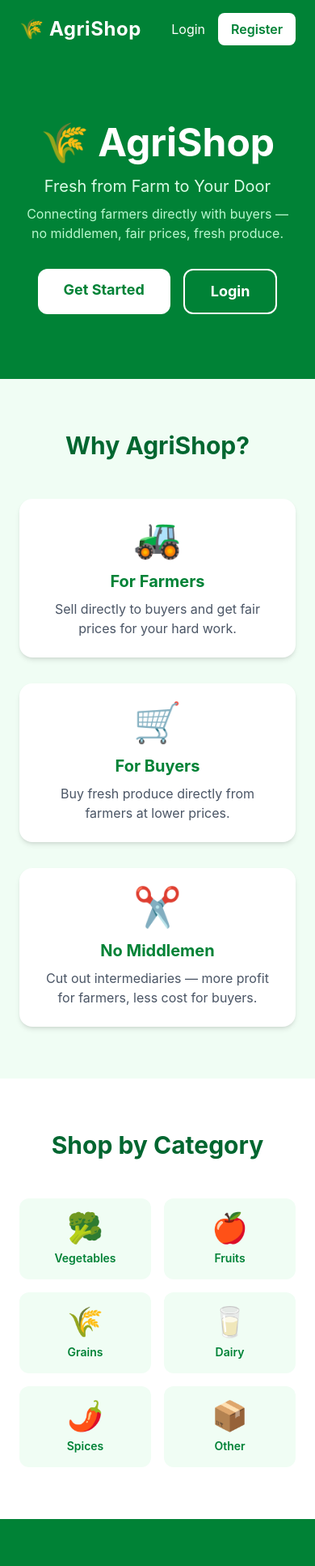
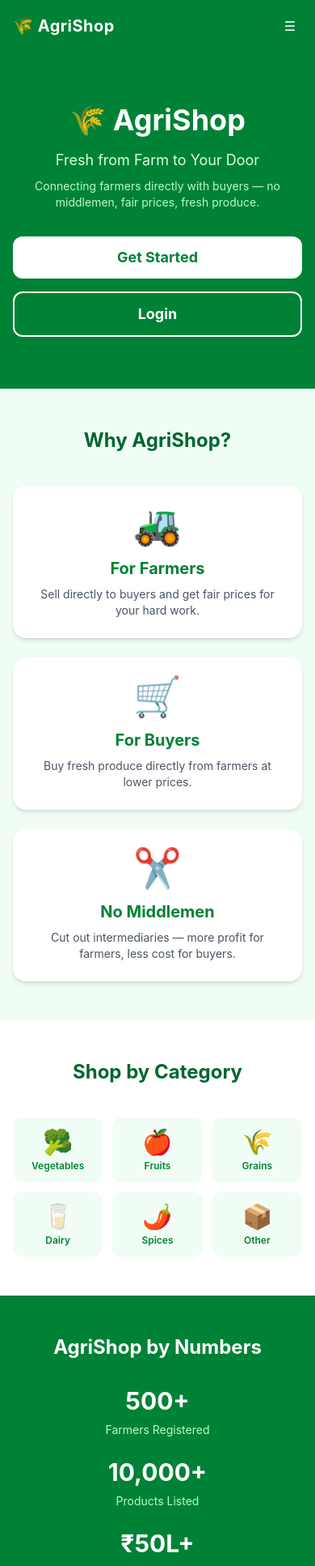
Before and after one commit to chidhambarambabu/agrishop, a React (Vite) app in the folder client/: page / in a window 390 px wide. Shown: the top 1934 px of the page at 81% size. Built offline with nearby package versions, Linux system fonts and the light colour scheme; no server answers.

Commit message:
Phase 15 - Mobile responsive polish

```diff
--- a/client/src/components/Navbar.jsx
+++ b/client/src/components/Navbar.jsx
@@ -1,3 +1,4 @@
+import { useState } from 'react';
 import { Link, useNavigate } from 'react-router-dom';
 import { useAuth } from '../context/AuthContext';
 import NotificationBell from './NotificationBell';
@@ -5,19 +6,23 @@ import NotificationBell from './NotificationBell';
 const Navbar = () => {
   const { user, logout } = useAuth();
   const navigate = useNavigate();
+  const [menuOpen, setMenuOpen] = useState(false);
 
   const handleLogout = () => {
     logout();
     navigate('/');
+    setMenuOpen(false);
   };
 
   return (
-    <nav className="bg-green-700 text-white px-6 py-4 flex items-center justify-between shadow-lg">
-      <Link to="/" className="text-2xl font-bold tracking-wide">
+    <nav className="bg-green-700 text-white shadow-lg">
+      <div className="px-4 py-3 flex items-center justify-between">
+        <Link to="/" className="text-xl font-bold tracking-wide">
           🌾 AgriShop
         </Link>
 
-      <div className="flex items-center gap-4">
+        {/* Desktop Menu */}
+        <div className="hidden md:flex items-center gap-4">
           {!user ? (
             <>
               <Link to="/login" className="hover:text-green-200 transition">Login</Link>
@@ -51,6 +56,60 @@ const Navbar = () => {
             </>
           )}
         </div>
+
+        {/* Mobile Menu Button */}
+        <div className="flex items-center gap-2 md:hidden">
+          {user && <NotificationBell />}
+          <button
+            onClick={() => setMenuOpen(!menuOpen)}
+            className="p-2 rounded-lg hover:bg-green-600 transition"
+          >
+            {menuOpen ? '✕' : '☰'}
+          </button>
+        </div>
+      </div>
+
+      {/* Mobile Dropdown */}
+      {menuOpen && (
+        <div className="md:hidden bg-green-800 px-4 py-3 space-y-2 border-t border-green-600">
+          {!user ? (
+            <>
+              <Link to="/login" onClick={() => setMenuOpen(false)}
+                className="block py-2 hover:text-green-200 transition">
+                Login
+              </Link>
+              <Link to="/register" onClick={() => setMenuOpen(false)}
+                className="block bg-white text-green-700 px-4 py-2 rounded-lg font-semibold text-center">
+                Register
+              </Link>
+            </>
+          ) : (
+            <>
+              {user.isAdmin && (
+                <Link to="/admin/dashboard" onClick={() => setMenuOpen(false)}
+                  className="block bg-yellow-400 text-gray-900 px-4 py-2 rounded-lg font-bold text-center">
+                  🛡️ Admin Dashboard
+                </Link>
+              )}
+              <Link
+                to={user.role === 'farmer' ? '/farmer/dashboard' : '/buyer/dashboard'}
+                onClick={() => setMenuOpen(false)}
+                className="block py-2 hover:text-green-200 transition"
+              >
+                📊 Dashboard
+              </Link>
+              <Link to="/profile" onClick={() => setMenuOpen(false)}
+                className="block py-2 hover:text-green-200 transition">
+                👤 Profile ({user.name})
+              </Link>
+              <button onClick={handleLogout}
+                className="w-full bg-red-500 px-4 py-2 rounded-lg hover:bg-red-600 transition text-left">
+                🚪 Logout
+              </button>
+            </>
+          )}
+        </div>
+      )}
     </nav>
   );
 };
--- a/client/src/pages/Landing.jsx
+++ b/client/src/pages/Landing.jsx
@@ -7,14 +7,16 @@ const Landing = () => {
   return (
     <div className="min-h-screen bg-green-50">
       {/* Hero */}
-      <div className="bg-green-700 text-white py-20 px-6 text-center">
-        <h1 className="text-5xl font-bold mb-4">🌾 AgriShop</h1>
-        <p className="text-xl text-green-100 mb-2">Fresh from Farm to Your Door</p>
-        <p className="text-green-200 mb-8 max-w-xl mx-auto">
+      <div className="bg-green-700 text-white py-16 px-4 text-center">
+        <h1 className="text-4xl md:text-5xl font-bold mb-4">🌾 AgriShop</h1>
+        <p className="text-lg md:text-xl text-green-100 mb-2">
+          Fresh from Farm to Your Door
+        </p>
+        <p className="text-green-200 mb-8 max-w-xl mx-auto text-sm md:text-base">
           Connecting farmers directly with buyers — no middlemen, fair prices, fresh produce.
         </p>
         {!user ? (
-          <div className="flex gap-4 justify-center">
+          <div className="flex flex-col sm:flex-row gap-4 justify-center">
             <Link to="/register"
               className="bg-white text-green-700 px-8 py-3 rounded-xl font-bold text-lg hover:bg-green-100 transition">
               Get Started
@@ -27,7 +29,7 @@ const Landing = () => {
         ) : (
           <Link
             to={user.role === 'farmer' ? '/farmer/dashboard' : '/buyer/dashboard'}
-            className="bg-white text-green-700 px-8 py-3 rounded-xl font-bold text-lg hover:bg-green-100 transition"
+            className="bg-white text-green-700 px-8 py-3 rounded-xl font-bold text-lg hover:bg-green-100 transition inline-block"
           >
             Go to Dashboard
           </Link>
@@ -35,9 +37,11 @@ const Landing = () => {
       </div>
 
       {/* Features */}
-      <div className="py-16 px-6 max-w-5xl mx-auto">
-        <h2 className="text-3xl font-bold text-center text-green-800 mb-12">Why AgriShop?</h2>
-        <div className="grid grid-cols-1 md:grid-cols-3 gap-8">
+      <div className="py-12 px-4 max-w-5xl mx-auto">
+        <h2 className="text-2xl md:text-3xl font-bold text-center text-green-800 mb-10">
+          Why AgriShop?
+        </h2>
+        <div className="grid grid-cols-1 md:grid-cols-3 gap-6">
           {[
             { icon: '🚜', title: 'For Farmers', desc: 'Sell directly to buyers and get fair prices for your hard work.' },
             { icon: '🛒', title: 'For Buyers', desc: 'Buy fresh produce directly from farmers at lower prices.' },
@@ -46,16 +50,18 @@ const Landing = () => {
             <div key={i} className="bg-white rounded-2xl p-6 shadow-md text-center hover:shadow-lg transition">
               <div className="text-5xl mb-4">{f.icon}</div>
               <h3 className="text-xl font-bold text-green-700 mb-2">{f.title}</h3>
-              <p className="text-gray-600">{f.desc}</p>
+              <p className="text-gray-600 text-sm">{f.desc}</p>
             </div>
           ))}
         </div>
       </div>
 
       {/* Categories */}
-      <div className="bg-white py-16 px-6">
-        <h2 className="text-3xl font-bold text-center text-green-800 mb-12">Shop by Category</h2>
-        <div className="grid grid-cols-2 md:grid-cols-3 lg:grid-cols-6 gap-4 max-w-4xl mx-auto">
+      <div className="bg-white py-12 px-4">
+        <h2 className="text-2xl md:text-3xl font-bold text-center text-green-800 mb-10">
+          Shop by Category
+        </h2>
+        <div className="grid grid-cols-3 md:grid-cols-6 gap-3 max-w-4xl mx-auto">
           {[
             { icon: '🥦', name: 'Vegetables' },
             { icon: '🍎', name: 'Fruits' },
@@ -64,38 +70,41 @@ const Landing = () => {
             { icon: '🌶️', name: 'Spices' },
             { icon: '📦', name: 'Other' },
           ].map((cat, i) => (
-            <div key={i} className="bg-green-50 rounded-xl p-4 text-center cursor-pointer hover:bg-green-100 transition">
-              <div className="text-4xl mb-2">{cat.icon}</div>
-              <p className="text-green-700 font-semibold text-sm">{cat.name}</p>
+            <div key={i}
+              className="bg-green-50 rounded-xl p-3 text-center cursor-pointer hover:bg-green-100 transition">
+              <div className="text-3xl md:text-4xl mb-1">{cat.icon}</div>
+              <p className="text-green-700 font-semibold text-xs md:text-sm">{cat.name}</p>
             </div>
           ))}
         </div>
       </div>
 
       {/* Stats */}
-      <div className="bg-green-700 py-16 px-6 text-white text-center">
-        <h2 className="text-3xl font-bold mb-10">AgriShop by Numbers</h2>
-        <div className="grid grid-cols-1 md:grid-cols-3 gap-8 max-w-3xl mx-auto">
+      <div className="bg-green-700 py-12 px-4 text-white text-center">
+        <h2 className="text-2xl md:text-3xl font-bold mb-8">AgriShop by Numbers</h2>
+        <div className="grid grid-cols-1 md:grid-cols-3 gap-6 max-w-3xl mx-auto">
           {[
             { number: '500+', label: 'Farmers Registered' },
             { number: '10,000+', label: 'Products Listed' },
             { number: '₹50L+', label: 'Farmer Earnings' },
           ].map((stat, i) => (
             <div key={i}>
-              <div className="text-4xl font-bold text-white mb-2">{stat.number}</div>
-              <div className="text-green-200">{stat.label}</div>
+              <div className="text-3xl md:text-4xl font-bold mb-2">{stat.number}</div>
+              <div className="text-green-200 text-sm">{stat.label}</div>
             </div>
           ))}
         </div>
       </div>
 
       {/* CTA */}
-      <div className="py-16 px-6 text-center bg-green-50">
-        <h2 className="text-3xl font-bold text-green-800 mb-4">Ready to get started?</h2>
-        <p className="text-gray-600 mb-8 max-w-md mx-auto">
+      <div className="py-12 px-4 text-center bg-green-50">
+        <h2 className="text-2xl md:text-3xl font-bold text-green-800 mb-4">
+          Ready to get started?
+        </h2>
+        <p className="text-gray-600 mb-8 max-w-md mx-auto text-sm">
           Join thousands of farmers and buyers already using AgriShop.
         </p>
-        <div className="flex gap-4 justify-center flex-wrap">
+        <div className="flex flex-col sm:flex-row gap-4 justify-center">
           <Link to="/register"
             className="bg-green-600 text-white px-8 py-3 rounded-xl font-bold hover:bg-green-700 transition">
             🚜 Join as Farmer
@@ -108,7 +117,7 @@ const Landing = () => {
       </div>
 
       {/* Footer */}
-      <footer className="bg-gray-800 text-gray-400 py-8 px-6 text-center">
+      <footer className="bg-gray-800 text-gray-400 py-8 px-4 text-center">
         <p className="text-2xl mb-2">🌾 AgriShop</p>
         <p className="text-sm">Connecting farmers directly with buyers across India.</p>
         <p className="text-xs mt-4">© 2024 AgriShop. Built with ❤️ for Indian farmers.</p>
```
Also changed, not shown: client/src/pages/buyer/MyOrders.jsx (+49 -30 lines), client/src/pages/farmer/ManageOrders.jsx (+28 -28 lines). Lines whose indentation alone changed are shown as unchanged.
